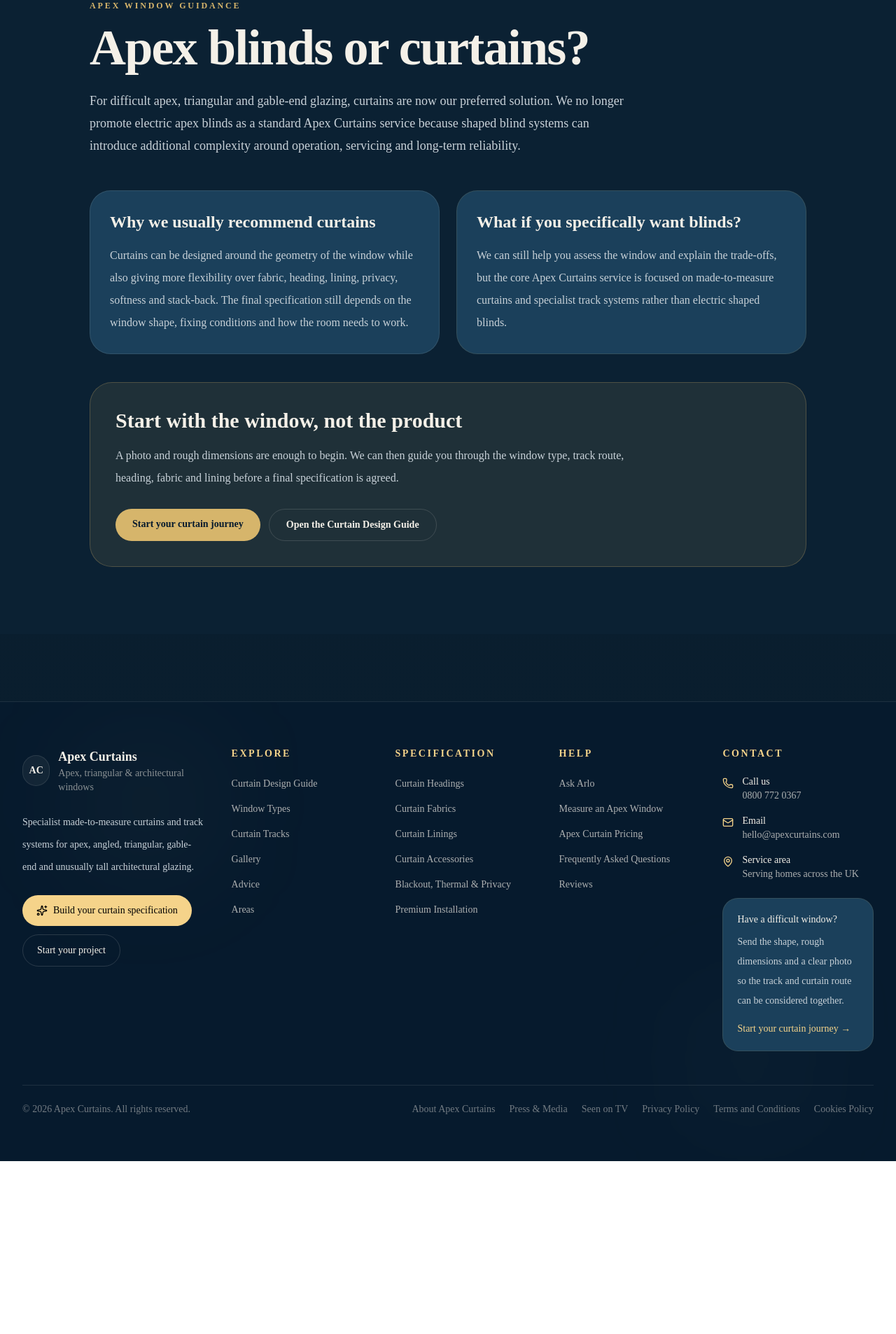
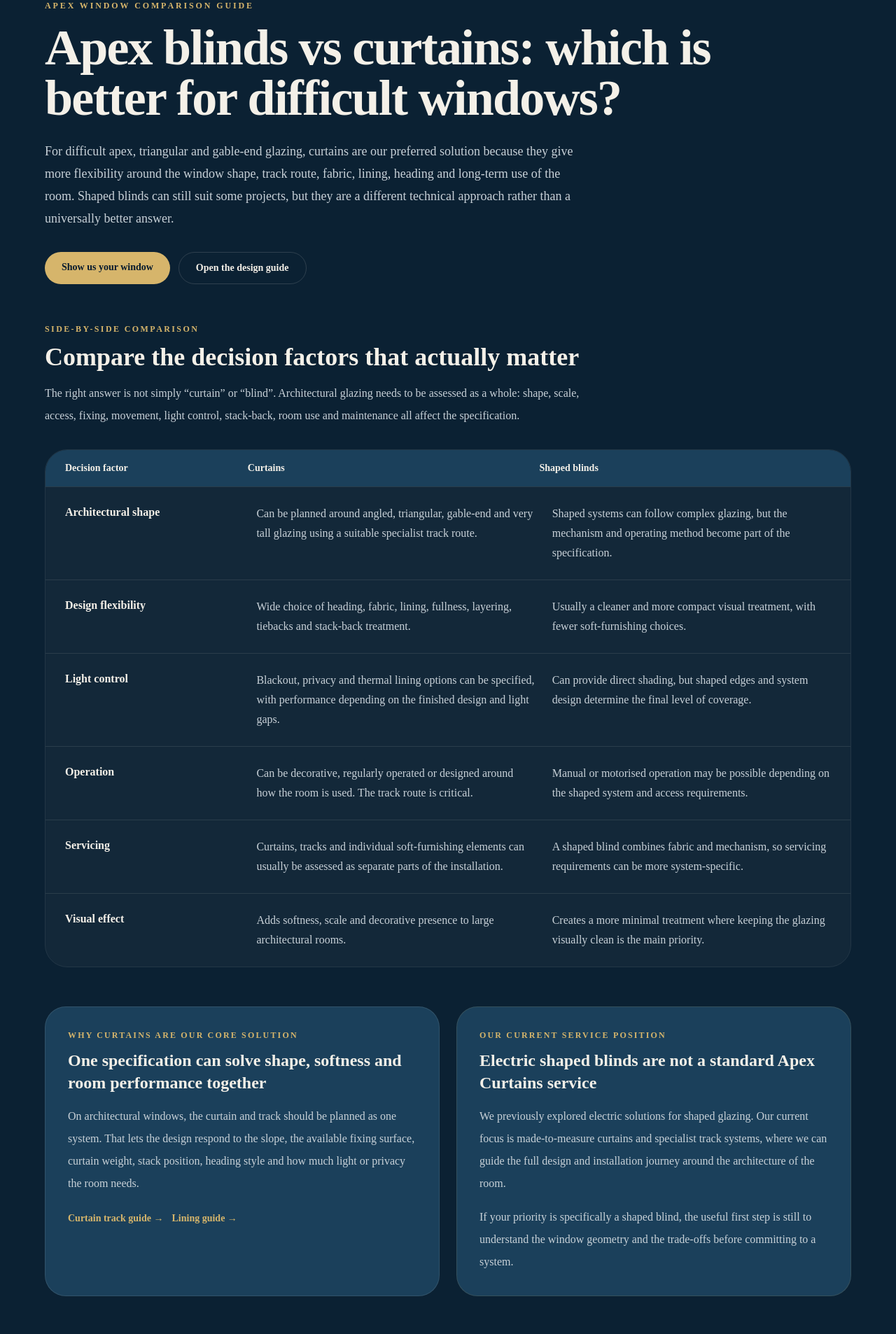
Before and after one commit to Nylon1/Apexcurtains, a Next.js app: page /apex-blinds in a window 1280 px wide. Shown: the part 160-2066 px from the top of the page at 70% size. Before the commit the page ends 1819 px from the top, so only its background shows below. Built offline with nearby package versions, Linux system fonts and the light colour scheme.

Commit message:
Build authoritative curtains vs blinds comparison

```diff
--- a/app/apex-blinds/page.tsx
+++ b/app/apex-blinds/page.tsx
@@ -1,48 +1,202 @@
 import Link from "next/link";
 
 export const metadata = {
-  title: "Apex Blinds or Curtains? | Apex Curtains",
+  title: "Apex Blinds vs Curtains | Which Is Better for Apex Windows?",
   description:
-    "Current guidance from Apex Curtains on blinds versus curtains for apex and triangular windows, including why curtains are our preferred solution for difficult architectural glazing.",
+    "Compare curtains and blinds for apex, triangular and gable-end windows. See the practical trade-offs around shape, tracks, operation, blackout, servicing and design before choosing a solution.",
   alternates: {
     canonical: "https://www.apexcurtains.com/apex-blinds",
   },
 };
 
+const faqItems = [
+  {
+    question: "Are curtains or blinds better for apex windows?",
+    answer:
+      "For many difficult apex, triangular and gable-end windows, curtains offer more flexibility around window geometry, fabric, lining, heading, stack-back and future servicing. A shaped blind can still suit some projects, but the right choice depends on the exact window and how the room needs to work.",
+  },
+  {
+    question: "Can apex curtains provide blackout?",
+    answer:
+      "Blackout lining can substantially reduce incoming light, but the final result depends on the curtain design, track route, overlaps, window geometry and surrounding light gaps. It should be specified for the individual room rather than treated as an automatic guarantee.",
+  },
+  {
+    question: "Do apex curtains need a special track?",
+    answer:
+      "Often, yes. Architectural windows commonly need a track planned around the angle, fixing surface, curtain weight, desired movement and stack-back. The track and curtain specification should be designed together.",
+  },
+  {
+    question: "Does Apex Curtains still install electric shaped blinds?",
+    answer:
+      "Electric shaped blinds are not promoted as a standard Apex Curtains service. Our core service is made-to-measure curtains and specialist track systems for difficult architectural glazing.",
+  },
+];
+
+const faqSchema = {
+  "@context": "https://schema.org",
+  "@type": "FAQPage",
+  mainEntity: faqItems.map((item) => ({
+    "@type": "Question",
+    name: item.question,
+    acceptedAnswer: {
+      "@type": "Answer",
+      text: item.answer,
+    },
+  })),
+};
+
+const comparisonRows = [
+  {
+    factor: "Architectural shape",
+    curtains:
+      "Can be planned around angled, triangular, gable-end and very tall glazing using a suitable specialist track route.",
+    blinds:
+      "Shaped systems can follow complex glazing, but the mechanism and operating method become part of the specification.",
+  },
+  {
+    factor: "Design flexibility",
+    curtains:
+      "Wide choice of heading, fabric, lining, fullness, layering, tiebacks and stack-back treatment.",
+    blinds:
+      "Usually a cleaner and more compact visual treatment, with fewer soft-furnishing choices.",
+  },
+  {
+    factor: "Light control",
+    curtains:
+      "Blackout, privacy and thermal lining options can be specified, with performance depending on the finished design and light gaps.",
+    blinds:
+      "Can provide direct shading, but shaped edges and system design determine the final level of coverage.",
+  },
+  {
+    factor: "Operation",
+    curtains:
+      "Can be decorative, regularly operated or designed around how the room is used. The track route is critical.",
+    blinds:
+      "Manual or motorised operation may be possible depending on the shaped system and access requirements.",
+  },
+  {
+    factor: "Servicing",
+    curtains:
+      "Curtains, tracks and individual soft-furnishing elements can usually be assessed as separate parts of the installation.",
+    blinds:
+      "A shaped blind combines fabric and mechanism, so servicing requirements can be more system-specific.",
+  },
+  {
+    factor: "Visual effect",
+    curtains:
+      "Adds softness, scale and decorative presence to large architectural rooms.",
+    blinds:
+      "Creates a more minimal treatment where keeping the glazing visually clean is the main priority.",
+  },
+];
+
 export default function Page() {
   return (
     <main className="min-h-screen bg-apex-navy-950 px-4 pb-24 pt-32 text-white sm:px-6 lg:px-8 lg:pt-40">
-      <div className="mx-auto max-w-5xl">
+      <script
+        type="application/ld+json"
+        dangerouslySetInnerHTML={{ __html: JSON.stringify(faqSchema) }}
+      />
+
+      <div className="mx-auto max-w-6xl">
         <p className="text-xs font-semibold uppercase tracking-[0.24em] text-[#d6b56b]">
-          Apex window guidance
+          Apex window comparison guide
         </p>
-        <h1 className="mt-4 max-w-4xl text-4xl font-semibold tracking-tight sm:text-5xl lg:text-7xl">
-          Apex blinds or curtains?
+        <h1 className="mt-4 max-w-5xl text-4xl font-semibold tracking-tight sm:text-5xl lg:text-7xl">
+          Apex blinds vs curtains: which is better for difficult windows?
         </h1>
         <p className="mt-6 max-w-3xl text-lg leading-8 text-[#C8D1D8]">
-          For difficult apex, triangular and gable-end glazing, curtains are now our preferred solution. We no longer promote electric apex blinds as a standard Apex Curtains service because shaped blind systems can introduce additional complexity around operation, servicing and long-term reliability.
+          For difficult apex, triangular and gable-end glazing, curtains are our preferred solution because they give more flexibility around the window shape, track route, fabric, lining, heading and long-term use of the room. Shaped blinds can still suit some projects, but they are a different technical approach rather than a universally better answer.
         </p>
 
-        <section className="mt-12 grid gap-6 md:grid-cols-2">
-          <article className="rounded-[30px] border border-white/10 bg-[#1B405B] p-7">
-            <h2 className="text-2xl font-semibold text-[#F4F0E8]">Why we usually recommend curtains</h2>
+        <div className="mt-8 flex flex-wrap gap-3">
+          <Link
+            href="/start-designing"
+            className="rounded-full bg-[#d6b56b] px-6 py-3 text-sm font-semibold text-apex-navy-950"
+          >
+            Show us your window
+          </Link>
+          <Link
+            href="/curtain-design-guide"
+            className="rounded-full border border-white/15 px-6 py-3 text-sm font-semibold"
+          >
+            Open the design guide
+          </Link>
+        </div>
+
+        <section className="mt-14">
+          <div className="max-w-3xl">
+            <p className="text-xs font-semibold uppercase tracking-[0.2em] text-[#d6b56b]">
+              Side-by-side comparison
+            </p>
+            <h2 className="mt-3 text-3xl font-semibold sm:text-4xl">
+              Compare the decision factors that actually matter
+            </h2>
             <p className="mt-4 leading-8 text-[#C8D1D8]">
-              Curtains can be designed around the geometry of the window while also giving more flexibility over fabric, heading, lining, privacy, softness and stack-back. The final specification still depends on the window shape, fixing conditions and how the room needs to work.
+              The right answer is not simply “curtain” or “blind”. Architectural glazing needs to be assessed as a whole: shape, scale, access, fixing, movement, light control, stack-back, room use and maintenance all affect the specification.
             </p>
+          </div>
+
+          <div className="mt-8 overflow-hidden rounded-[32px] border border-white/10">
+            <div className="grid grid-cols-[0.72fr_1.15fr_1.15fr] bg-[#1B405B] px-5 py-4 text-sm font-semibold sm:px-7">
+              <div>Decision factor</div>
+              <div>Curtains</div>
+              <div>Shaped blinds</div>
+            </div>
+            {comparisonRows.map((row) => (
+              <div
+                key={row.factor}
+                className="grid grid-cols-1 gap-3 border-t border-white/10 bg-white/[0.03] px-5 py-6 sm:grid-cols-[0.72fr_1.15fr_1.15fr] sm:gap-6 sm:px-7"
+              >
+                <h3 className="font-semibold text-[#F4F0E8]">{row.factor}</h3>
+                <p className="leading-7 text-[#C8D1D8]">{row.curtains}</p>
+                <p className="leading-7 text-[#C8D1D8]">{row.blinds}</p>
+              </div>
+            ))}
+          </div>
+        </section>
+
+        <section className="mt-14 grid gap-6 md:grid-cols-2">
+          <article className="rounded-[30px] border border-white/10 bg-[#1B405B] p-7 sm:p-8">
+            <p className="text-xs font-semibold uppercase tracking-[0.18em] text-[#d6b56b]">
+              Why curtains are our core solution
+            </p>
+            <h2 className="mt-3 text-2xl font-semibold text-[#F4F0E8]">
+              One specification can solve shape, softness and room performance together
+            </h2>
+            <p className="mt-4 leading-8 text-[#C8D1D8]">
+              On architectural windows, the curtain and track should be planned as one system. That lets the design respond to the slope, the available fixing surface, curtain weight, stack position, heading style and how much light or privacy the room needs.
+            </p>
+            <div className="mt-6 flex flex-wrap gap-3">
+              <Link href="/curtain-tracks" className="text-sm font-semibold text-[#d6b56b]">
+                Curtain track guide →
+              </Link>
+              <Link href="/curtain-linings" className="text-sm font-semibold text-[#d6b56b]">
+                Lining guide →
+              </Link>
+            </div>
           </article>
 
-          <article className="rounded-[30px] border border-white/10 bg-white/[0.04] p-7">
-            <h2 className="text-2xl font-semibold">What if you specifically want blinds?</h2>
+          <article className="rounded-[30px] border border-white/10 bg-white/[0.04] p-7 sm:p-8">
+            <p className="text-xs font-semibold uppercase tracking-[0.18em] text-[#d6b56b]">
+              Our current service position
+            </p>
+            <h2 className="mt-3 text-2xl font-semibold">
+              Electric shaped blinds are not a standard Apex Curtains service
+            </h2>
             <p className="mt-4 leading-8 text-[#C8D1D8]">
-              We can still help you assess the window and explain the trade-offs, but the core Apex Curtains service is focused on made-to-measure curtains and specialist track systems rather than electric shaped blinds.
+              We previously explored electric solutions for shaped glazing. Our current focus is made-to-measure curtains and specialist track systems, where we can guide the full design and installation journey around the architecture of the room.
+            </p>
+            <p className="mt-4 leading-8 text-[#C8D1D8]">
+              If your priority is specifically a shaped blind, the useful first step is still to understand the window geometry and the trade-offs before committing to a system.
             </p>
           </article>
         </section>
 
-        <section className="mt-10 rounded-[32px] border border-[#d6b56b]/25 bg-[#d6b56b]/10 p-7 sm:p-9">
+        <section className="mt-14 rounded-[32px] border border-[#d6b56b]/25 bg-[#d6b56b]/10 p-7 sm:p-9">
           <h2 className="text-3xl font-semibold">Start with the window, not the product</h2>
           <p className="mt-4 max-w-3xl leading-8 text-[#C8D1D8]">
-            A photo and rough dimensions are enough to begin. We can then guide you through the window type, track route, heading, fabric and lining before a final specification is agreed.
+            A photo and rough dimensions are enough to begin. We can then guide you through the window type, track route, heading, fabric, lining and installation approach before a final specification is agreed.
           </p>
           <div className="mt-7 flex flex-wrap gap-3">
             <Link
@@ -52,10 +206,51 @@ export default function Page() {
               Start your curtain journey
             </Link>
             <Link
-              href="/curtain-design-guide"
+              href="/gallery"
               className="rounded-full border border-white/15 px-6 py-3 text-sm font-semibold"
             >
-              Open the Curtain Design Guide
+              View real project case studies
+            </Link>
+          </div>
+        </section>
+
+        <section className="mt-14">
+          <p className="text-xs font-semibold uppercase tracking-[0.2em] text-[#d6b56b]">
+            Frequently asked questions
+          </p>
+          <h2 className="mt-3 text-3xl font-semibold sm:text-4xl">
+            Questions homeowners ask before choosing
+          </h2>
+          <div className="mt-8 grid gap-5 md:grid-cols-2">
+            {faqItems.map((item) => (
+              <article
+                key={item.question}
+                className="rounded-[28px] border border-white/10 bg-white/[0.04] p-6"
+              >
+                <h3 className="text-xl font-semibold">{item.question}</h3>
+                <p className="mt-3 leading-7 text-[#C8D1D8]">{item.answer}</p>
+              </article>
+            ))}
+          </div>
+        </section>
+
+        <section className="mt-14 border-t border-white/10 pt-10">
+          <h2 className="text-2xl font-semibold">Continue your research</h2>
+          <div className="mt-5 flex flex-wrap gap-3">
+            <Link href="/apex-curtains" className="rounded-full border border-white/15 px-5 py-3 text-sm">
+              Apex curtains
+            </Link>
+            <Link href="/gable-end-curtains" className="rounded-full border border-white/15 px-5 py-3 text-sm">
+              Gable-end curtains
+            </Link>
+            <Link href="/triangular-window-curtains" className="rounded-full border border-white/15 px-5 py-3 text-sm">
+              Triangular curtains
+            </Link>
+            <Link href="/curtain-headings" className="rounded-full border border-white/15 px-5 py-3 text-sm">
+              Curtain headings
+            </Link>
+            <Link href="/curtain-fabrics" className="rounded-full border border-white/15 px-5 py-3 text-sm">
+              Curtain fabrics
             </Link>
           </div>
         </section>
```
